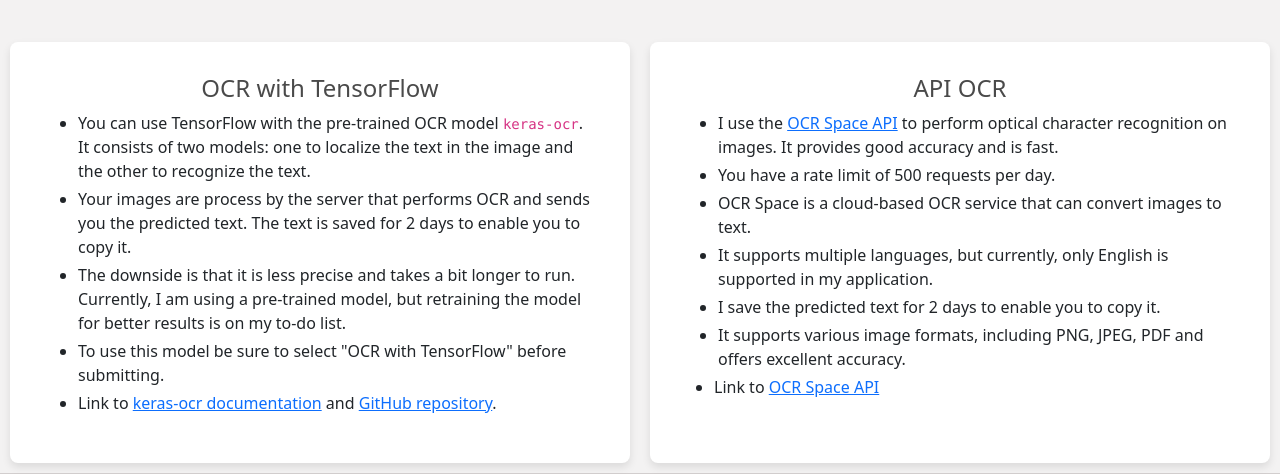
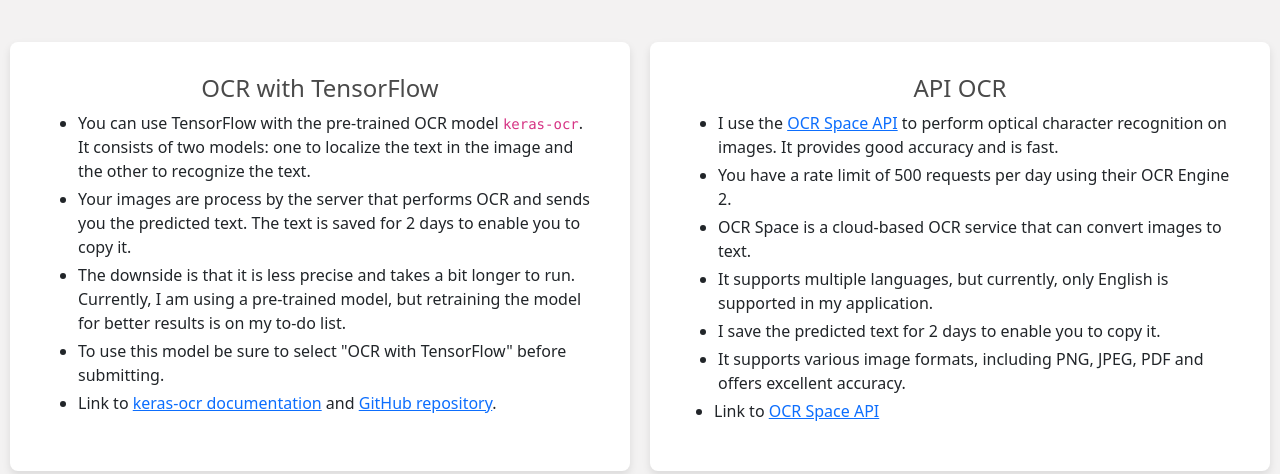
Before and after one commit to PiWebswiss/CS50-Project, a Flask app: page / in a window 1280 px wide. Shown: the part 1542-2016 px from the top of the page. Run offline with Flask 3, Linux system fonts and the light colour scheme; data comes from the database, SQL or seed files in the repository; data that the repository does not hold is empty; parts of the project's set-up code (start-up, migrations or seed data) failed here and were passed over; some libraries are stand-ins or nearby versions.

Commit message:
added text and links

```diff
--- a/templates/index.html
+++ b/templates/index.html
@@ -146,7 +146,7 @@
                 I use the <a href="https://ocr.space/ocrapi" target="_blank">OCR Space API</a> to perform optical character recognition on images. It provides good accuracy and is fast.
             </li>
             <li class="m-1">
-                You have a rate limit of 500 requests per day.
+                You have a rate limit of 500 requests per day using their OCR Engine 2.
             </li>
             <li class="m-1">
                 OCR Space is a cloud-based OCR service that can convert images to text.
```
Also changed, not shown: README.md.
